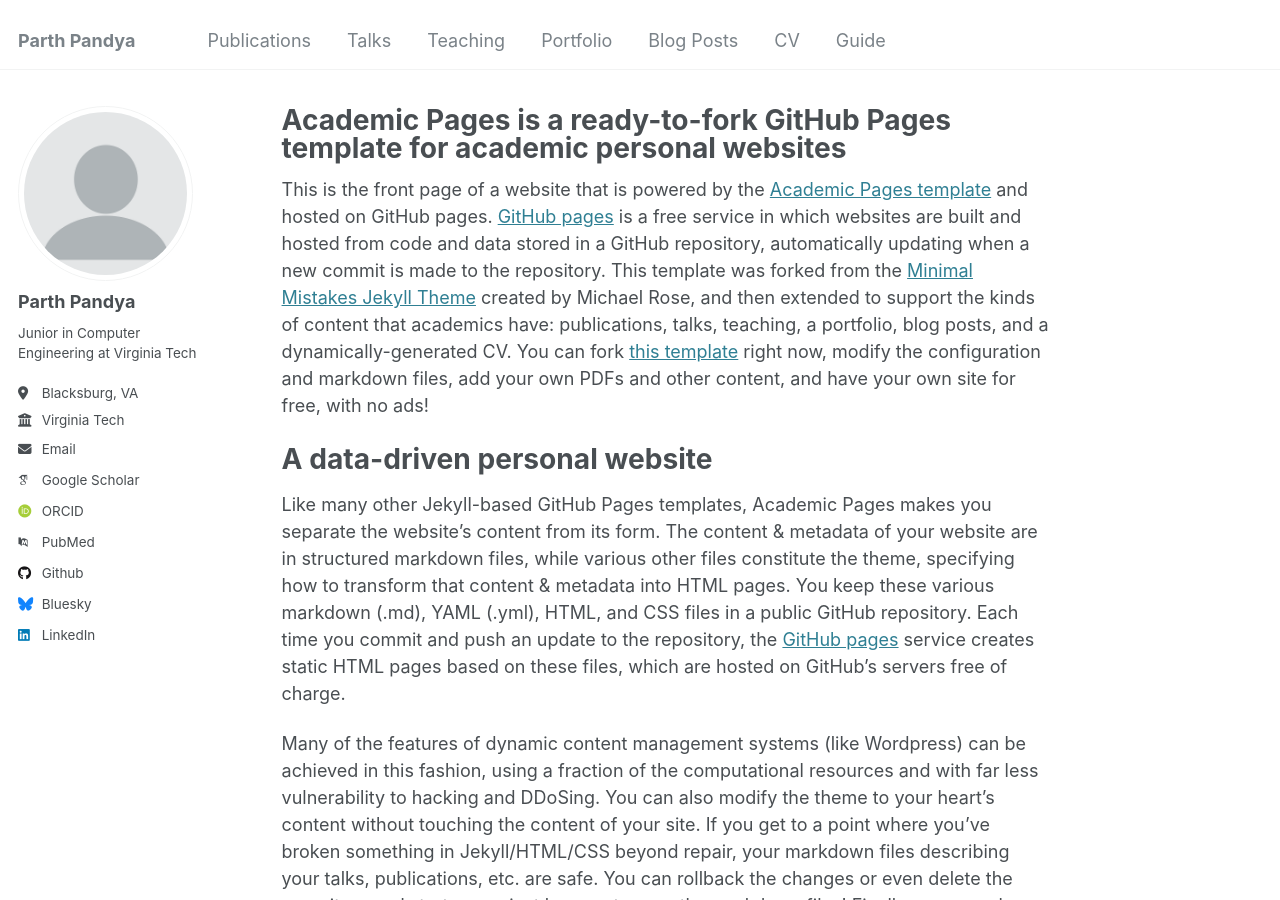
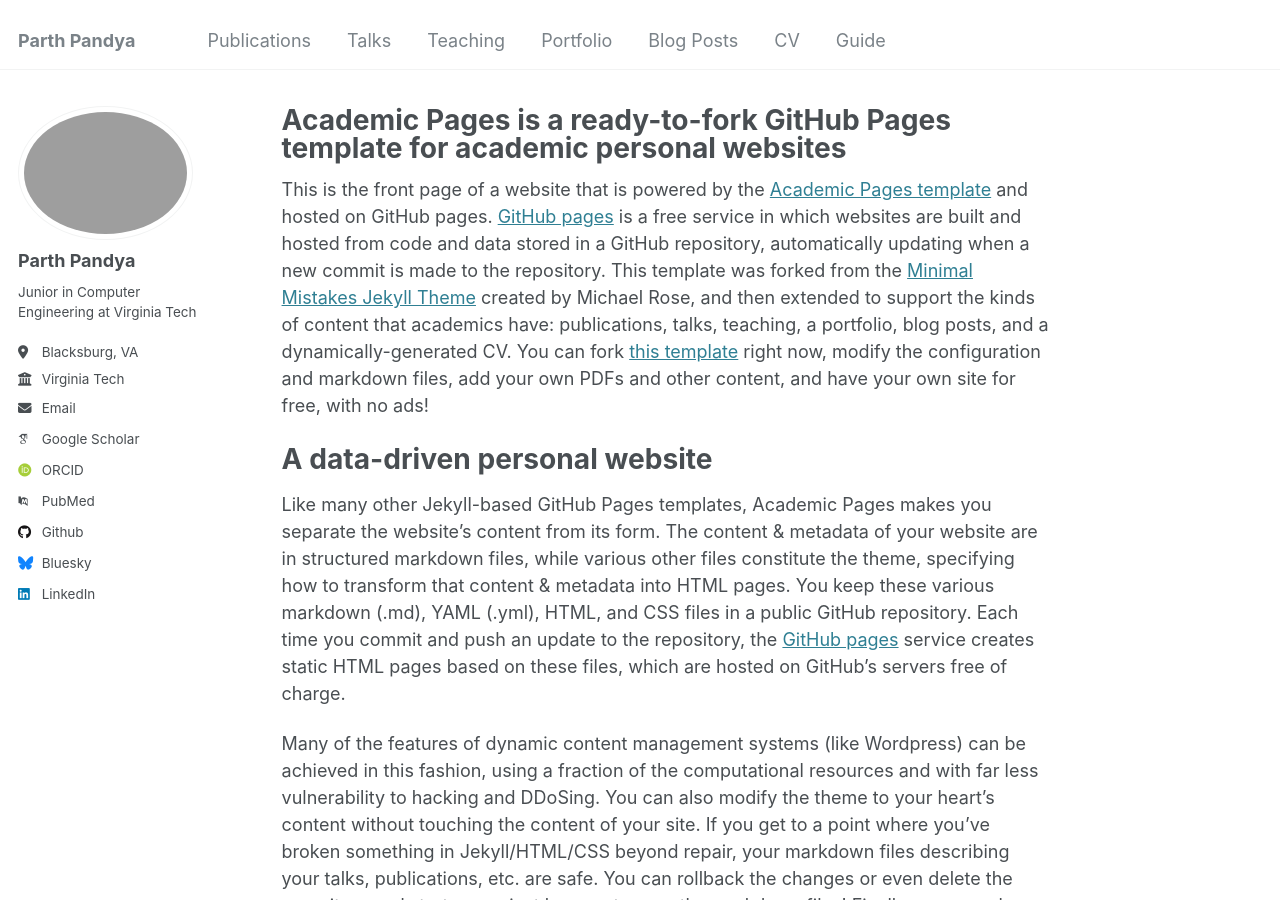
Before and after one commit to ParthPandya16/ParthPandya16.github.io, a Jekyll site: the page built from _pages/about.md, in a window 1280 px wide and 900 px high. Built offline with Jekyll 4.4.1, drawn with Linux system fonts in a browser that asks for light colours; some web fonts are replaced.

Commit message:
Update _config.yml

```diff
--- a/_config.yml
+++ b/_config.yml
@@ -21,7 +21,7 @@ repository               : "parthpandya16/parthpandya16.github.io"
 #               Additional customization can be done by editing /_includes/author-profile.html
 author:
   # Biographic information
-  avatar           : "profile.png"
+  avatar           : "parth.png"
   name             : "Parth Pandya"
   pronouns         : # example: "she/her"
   bio              : "Junior in Computer Engineering at Virginia Tech"
```
